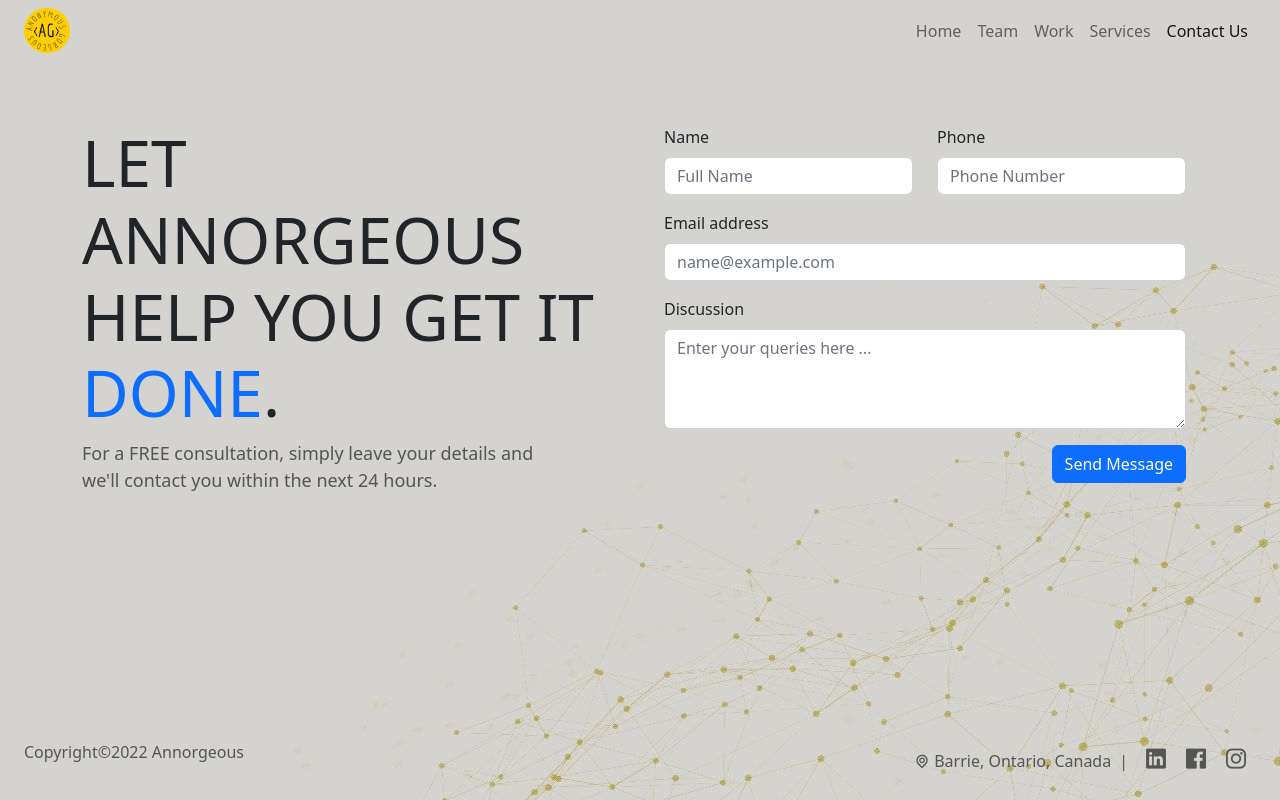
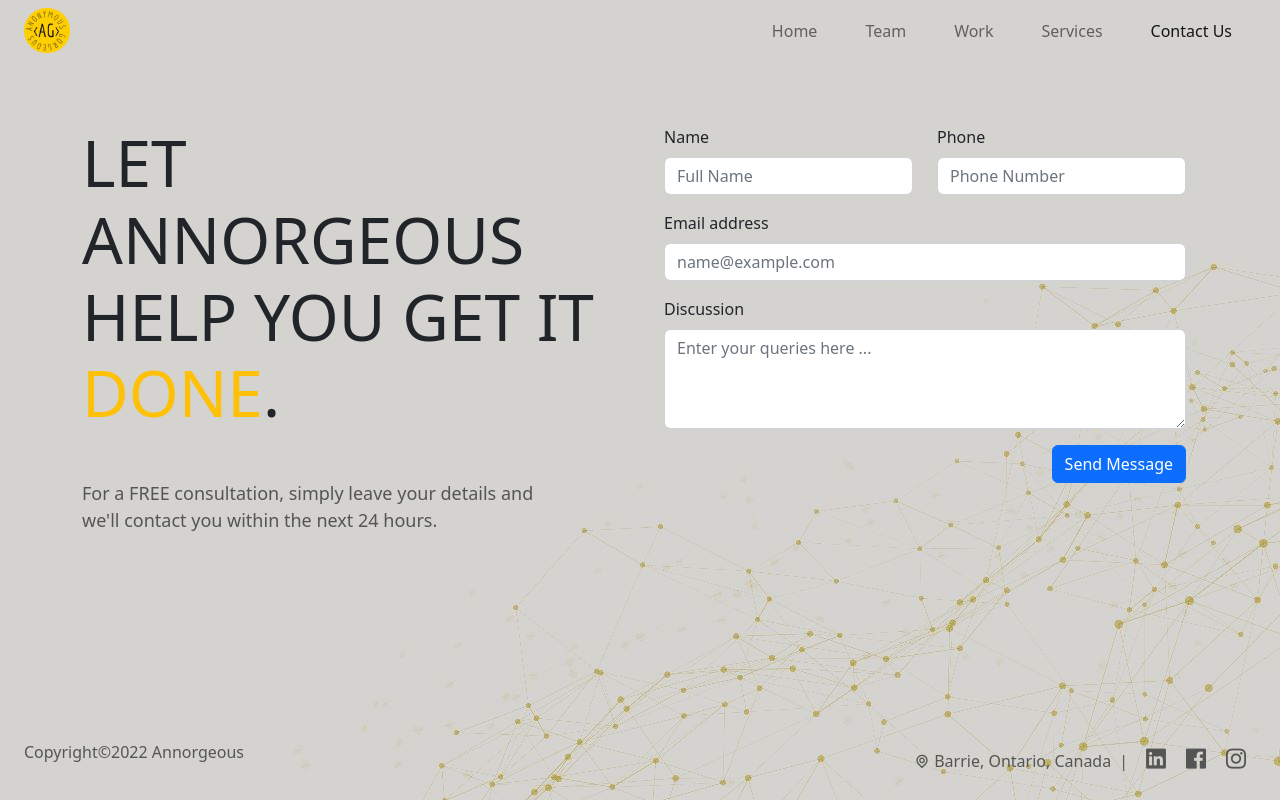
Before and after one commit to SSMalik99/anorgeous, a React (Create React App) app: page /contact in a window 1280 px wide. Built offline with nearby package versions, Linux system fonts and the light colour scheme.

Commit message:
Update navbar style

```diff
--- a/src/Frontend/Component/Footer.tsx
+++ b/src/Frontend/Component/Footer.tsx
@@ -3,7 +3,7 @@ import "../Style/footer.css"
 
 const Footer = () => {
     return (
-        <footer className="p-4 fixed-bottom d-flex justify-content-between">
+        <footer className="p-4 fixed-bottom d-flex justify-content-between flex-column flex-sm-row">
             <div>Copyright©{new Date().getFullYear()} Annorgeous</div>
             <div><i className='uil uil-location-point'></i> Barrie, Ontario, Canada
             <span className="px-2">|</span>
--- a/src/Frontend/Component/Navbar.tsx
+++ b/src/Frontend/Component/Navbar.tsx
@@ -15,27 +15,27 @@ const Navbar = () => {
             </div>
             <div>
             <ul className="navbar-nav mr-auto">
-                <li className="nav-item">
+                <li className="nav-item mx-md-3">
                 <NavLink className="nav-link" to={"/home"}>
                     Home
                 </NavLink>
                 </li>
-                <li className="nav-item">
+                <li className="nav-item mx-md-3">
                 <NavLink className={"nav-link"} to={"/team"}>
                     Team
                 </NavLink>
                 </li>
-                <li className="nav-item">
+                <li className="nav-item mx-md-3">
                 <NavLink className={"nav-link"} to={"/work"}>
                     Work
                 </NavLink>
                 </li>
-                <li className="nav-item">
+                <li className="nav-item mx-md-3">
                 <NavLink className={"nav-link"} to={"/services"}>
                     Services
                 </NavLink>
                 </li>
-                <li className="nav-item">
+                <li className="nav-item mx-md-3">
                 <NavLink className={"nav-link"} to={"/contact"}>
                     Contact Us
                 </NavLink>
--- a/src/Frontend/Content/Contact.tsx
+++ b/src/Frontend/Content/Contact.tsx
@@ -29,7 +29,7 @@ const Contact = () => {
                 <form ref={form} onSubmit={sendEmail}>
                     <div className="row">
                         <div className="col-lg-6 d-lg-block d-none">
-                            <h2 className="header">LET ANNORGEOUS HELP YOU GET IT <span className="text-primary">DONE</span>.</h2>
+                            <h2 className="header">LET ANNORGEOUS HELP YOU GET IT <span className="done">DONE</span>.</h2>
                             <p>For a FREE consultation, simply leave your details and we'll contact you within the next 24 hours.</p>
                         </div>
                         <div className="col-lg-6 col-12 px-lg-4 px-2">
--- a/src/Frontend/Style/contact.css
+++ b/src/Frontend/Style/contact.css
@@ -15,12 +15,22 @@ textarea {
     min-height: 100px !important;
 }
 
+button {
+    padding: .5rem;
+    border-radius: 5px;
+    background-color: var(--btn-bg);
+}
+
+.done {
+    color: var(--btn-bg);
+}
+
 .header {
     font-size: 4rem;
 }
 
 p {
-    margin-top: 2rem;
+    margin-top: 3rem !important;
     width: 30rem;
     max-width: 100%;
     font-size: 1.125rem;
```
